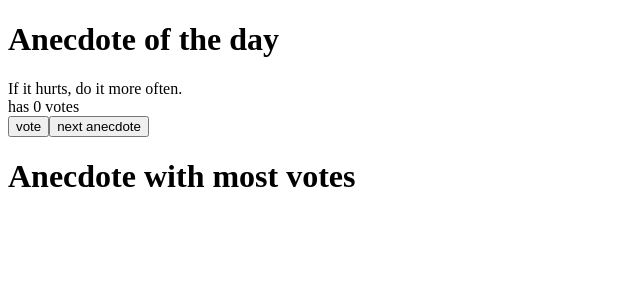
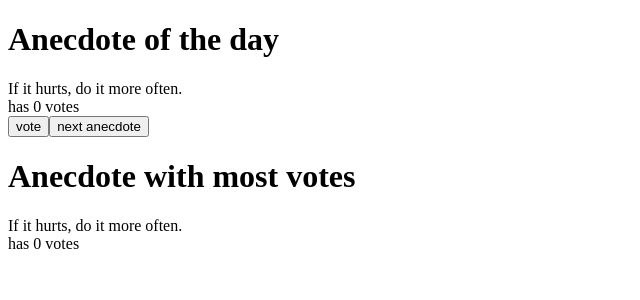
Before and after one commit to jungleistx/fullstackopen, a React (Vite) app in the folder part1/anecdotes/: page / in a window 1280 px wide. Shown: the top 300 px of the page, without its empty margins (0-640 px from the left). Built offline with nearby package versions, Linux system fonts and the light colour scheme.

Commit message:
add getPopularIndex in anecdotes

```diff
--- a/part1/anecdotes/src/App.jsx
+++ b/part1/anecdotes/src/App.jsx
@@ -42,15 +42,18 @@ const App = () => {
 
     const max = anecdotes.length
     const index = getRandomInt(max)
-
     setSelected(index);
   }
 
   const handleVoteButton = () => {
     const copyOfVotes = [...votes]
-
     copyOfVotes[selected] += 1
     setVotes(copyOfVotes)
+  }
+
+  const getPopularIndex = () => {
+    const maxValue = Math.max(...votes)
+    return votes.indexOf(maxValue)
   }
 
   return (
@@ -64,6 +67,7 @@ const App = () => {
 
       <div>
         <Header text="Anecdote with most votes" />
+        <Anecdote anecdotes={anecdotes} index={getPopularIndex()} votes={votes} />
       </div>
     </>
   )
```
